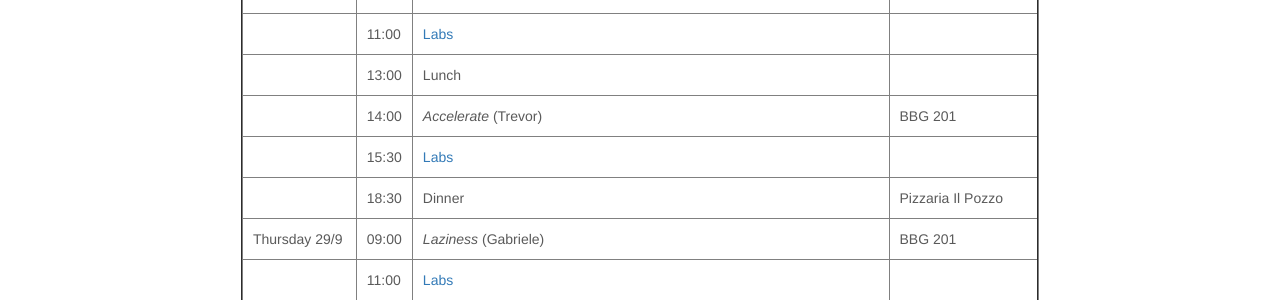
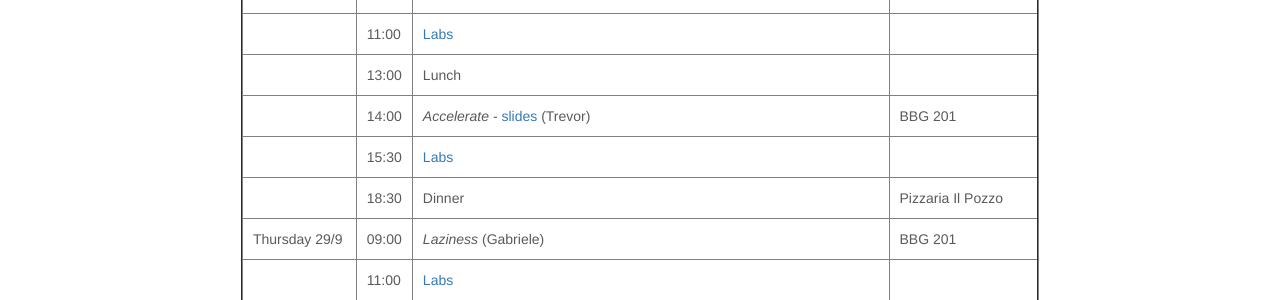
Before and after one commit to uu-afp/uu-afp.github.io, a Jekyll site: the page built from schedule.html, in a window 1280 px wide. Shown: the part 915-1215 px from the top of the page. Built offline with Jekyll 4.4.1, drawn with Linux system fonts in a browser that asks for light colours; nearby versions of some CDN libraries.

Commit message:
Add Accelerate slides

```diff
--- a/schedule.html
+++ b/schedule.html
@@ -145,7 +145,7 @@ assignments and projects.
     <tr>
       <td></td>
       <td>14:00</td>
-      <td><i>Accelerate</i> (Trevor)</td>
+      <td><i>Accelerate</i> - <a href="slides/afp-accelerate.pdf">slides</a> (Trevor)</td>
       <td>BBG 201</td>
     </tr>
 
```
Also changed, not shown: 1 other file.
